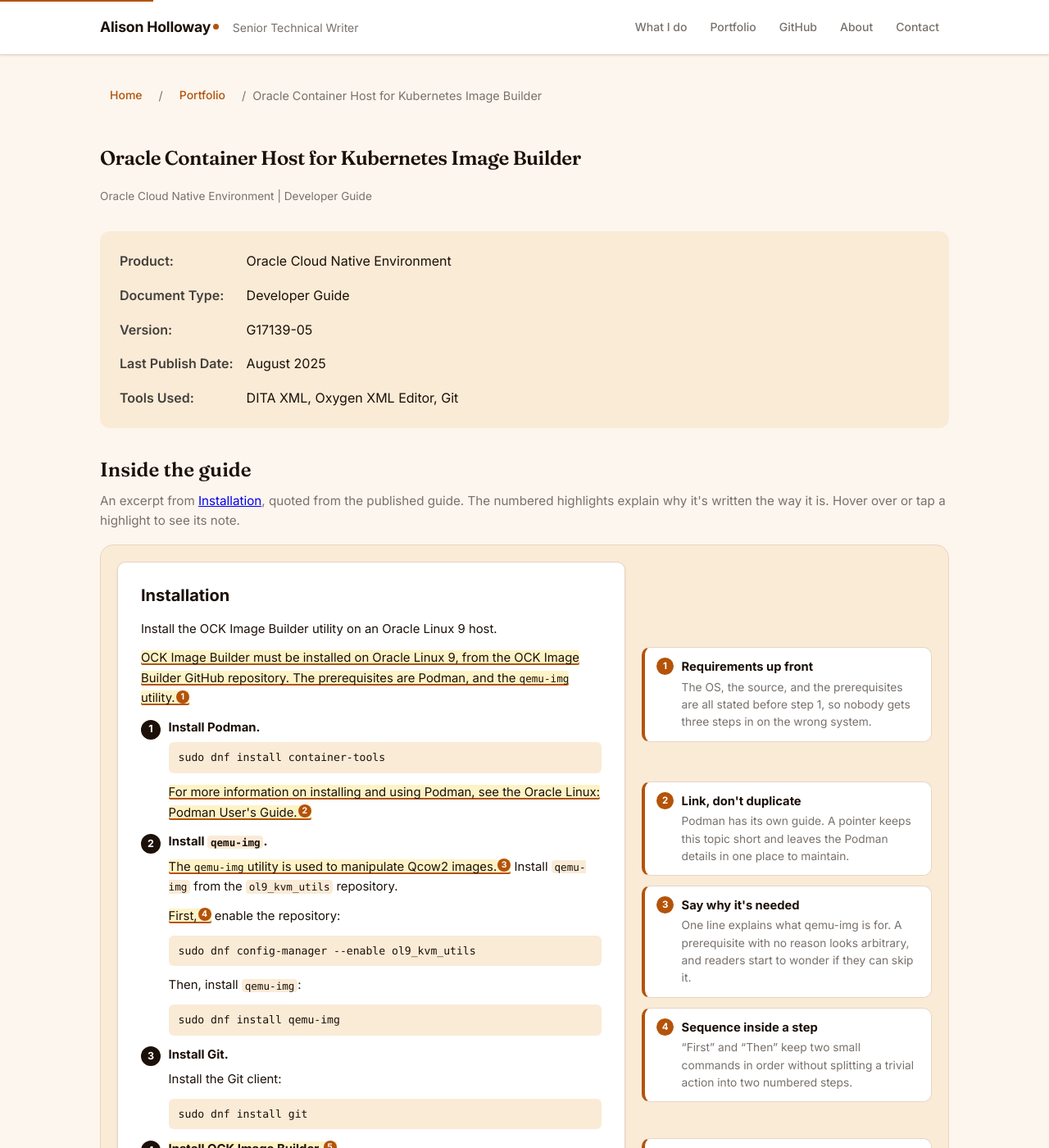
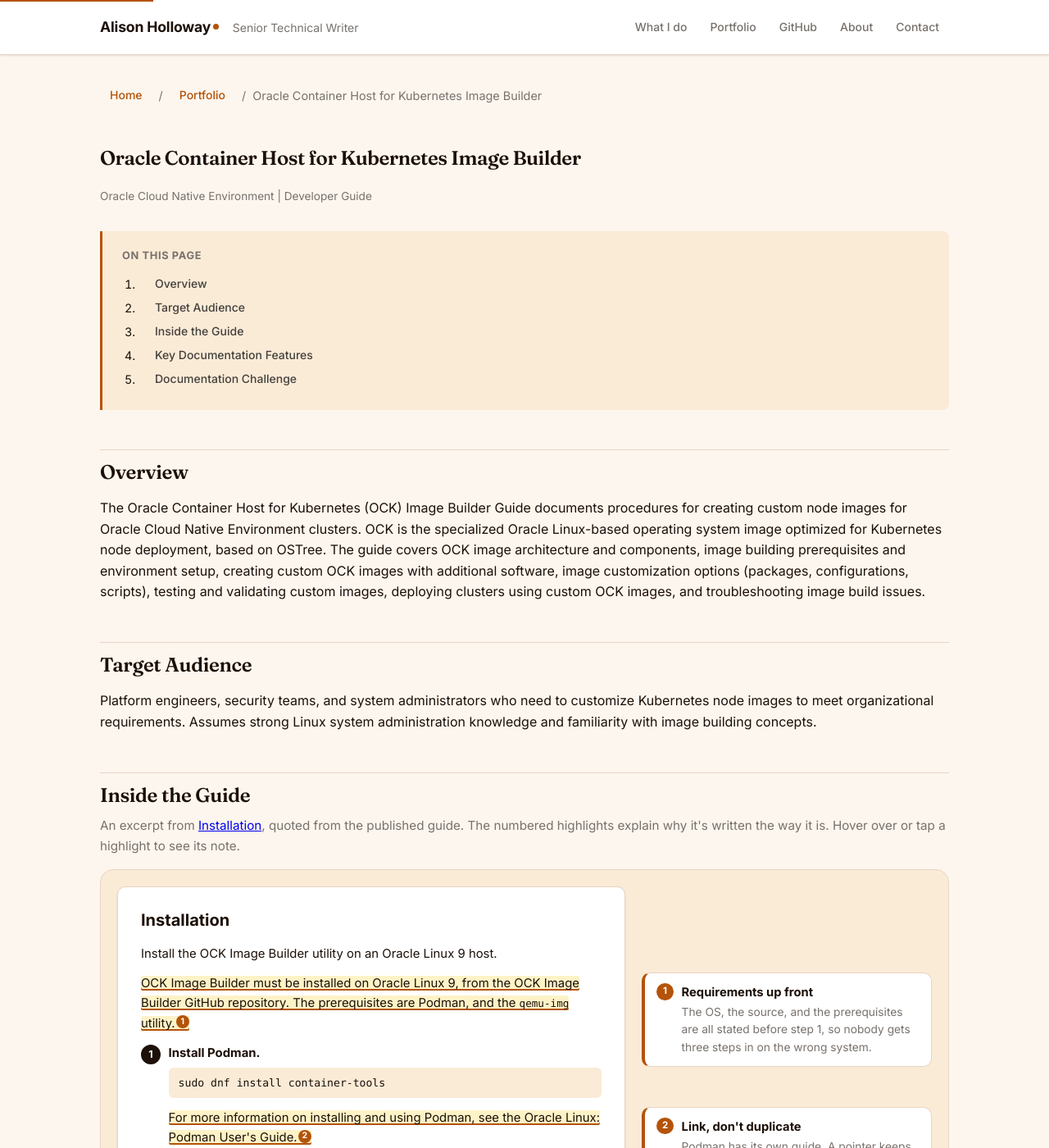
Before and after one commit to alison-holloway/alison-holloway.github.io, a Jekyll site: the page built from _portfolio/ocne2_ock_image_builder.md, in a window 1280 px wide and 1400 px high. Shown: the whole window at 82% size. Built offline with Jekyll 4.4.1, drawn with Linux system fonts in a browser that asks for light colours; some of the changed text lies outside the part shown.

Commit message:
Reorder portfolio item pages and move details to the bottom
- Table of contents now comes first, under the title.
- The "Inside the Guide" excerpt is placed inside the content, after
  the Target Audience section (or Overview), so it appears in the
  table of contents. Heading capitalisation matches the others.
- The details banner (product, type, version, date, tools) moves to
  the bottom of the page and now holds the View PDF and View Online
  buttons, which share the primary button style.
- Content-area list and heading styles skip the excerpt so its steps
  and notes keep their own spacing.

Co-Authored-By: Claude Opus 5.5 <noreply@anthropic.com>

```diff
--- a/_data/excerpts.yml
+++ b/_data/excerpts.yml
@@ -1,4 +1,4 @@
-# Annotated excerpts shown on portfolio item pages ("Inside the guide").
+# Annotated excerpts shown on portfolio item pages ("Inside the Guide").
 #
 # Keyed by the portfolio file name (page.slug), for example ocne2_quickstart.
 # Rendered by _includes/annotated-excerpt.html; behaviour in
--- a/_includes/annotated-excerpt.html
+++ b/_includes/annotated-excerpt.html
@@ -1,12 +1,12 @@
 {%- comment -%}
-  "Inside the guide": a real excerpt from the guide with margin notes.
+  "Inside the Guide": a real excerpt from the guide with margin notes.
   Content lives in _data/excerpts.yml, keyed by page.slug.
 {%- endcomment -%}
 {%- assign ax = site.data.excerpts[page.slug] -%}
 {%- if ax -%}
 <section class="ax" data-annotated-excerpt aria-labelledby="ax-title">
   <div class="ax-intro">
-    <h2 id="ax-title">Inside the guide</h2>
+    <h2 id="ax-title">Inside the Guide</h2>
     <p>An excerpt from <a href="{{ ax.url }}">{{ ax.topic }}</a>, quoted from the published guide. The numbered highlights explain why it's written the way it is. Hover over or tap a highlight to see its note.</p>
   </div>
   <div class="ax-layout">
--- a/_layouts/portfolio_item.html
+++ b/_layouts/portfolio_item.html
@@ -22,41 +22,57 @@ layout: default
     </p>
   </div>
 
-  <div class="portfolio-details">
-    <dl>
-      <dt>Product:</dt>
-      <dd>{{ page.product }}</dd>
-
-      <dt>Document Type:</dt>
-      <dd>{{ page.doc_type }}</dd>
-
-      {% if page.version %}
-      <dt>Version:</dt>
-      <dd>{{ page.version }}</dd>
-      {% endif %}
-
-      {% if page.date_completed %}
-      <dt>Last Publish Date:</dt>
-      <dd>{{ page.date_completed | date: "%B %Y" }}</dd>
-      {% endif %}
-
-      {% if page.tools %}
-      <dt>Tools Used:</dt>
-      <dd>{{ page.tools | join: ", " }}</dd>
-      {% endif %}
-    </dl>
-  </div>
-
-  {% include annotated-excerpt.html %}
-
   <nav class="toc" id="toc" aria-label="Table of contents" style="display:none">
     <div class="toc-title">On this page</div>
     <ol id="toc-list"></ol>
   </nav>
 
+  {%- comment -%}
+    The page content, with the "Inside the Guide" excerpt (if this page has
+    one in _data/excerpts.yml) inserted after the Target Audience section, or
+    after Overview when there's no Target Audience.
+  {%- endcomment -%}
+  {%- assign ax_entry = site.data.excerpts[page.slug] -%}
   <div class="portfolio-content">
+    {%- if ax_entry -%}
+      {%- capture ax_html -%}{% include annotated-excerpt.html %}{%- endcapture -%}
+      {%- assign ax_anchor = '>Target Audience</h2>' -%}
+      {%- unless content contains ax_anchor -%}{%- assign ax_anchor = '>Overview</h2>' -%}{%- endunless -%}
+      {%- assign ax_parts = content | split: '<h2' -%}
+      {%- assign ax_done = false -%}
+      {%- for part in ax_parts -%}
+        {%- unless forloop.first -%}<h2{%- endunless -%}{{ part }}
+        {%- if ax_done == false and part contains ax_anchor -%}{{ ax_html }}{%- assign ax_done = true -%}{%- endif -%}
+      {%- endfor -%}
+      {%- unless ax_done -%}{{ ax_html }}{%- endunless -%}
+    {%- else -%}
       {{ content }}
+    {%- endif -%}
   </div>
+
+  <aside class="portfolio-details" aria-label="Document details">
+    <dl>
+      <dt>Product</dt>
+      <dd>{{ page.product }}</dd>
+
+      <dt>Document Type</dt>
+      <dd>{{ page.doc_type }}</dd>
+
+      {% if page.version %}
+      <dt>Version</dt>
+      <dd>{{ page.version }}</dd>
+      {% endif %}
+
+      {% if page.date_completed %}
+      <dt>Last Publish Date</dt>
+      <dd>{{ page.date_completed | date: "%B %Y" }}</dd>
+      {% endif %}
+
+      {% if page.tools %}
+      <dt>Tools Used</dt>
+      <dd>{{ page.tools | join: ", " }}</dd>
+      {% endif %}
+    </dl>
 
     {% if page.pdf_url or page.doc_url %}
     <div class="portfolio-links">
@@ -64,10 +80,11 @@ layout: default
         <a href="{{ page.pdf_url }}" class="btn" target="_blank">View PDF</a>
       {% endif %}
       {% if page.doc_url %}
-      <a href="{{ page.doc_url }}" class="btn btn-secondary" target="_blank">View Online</a>
+        <a href="{{ page.doc_url }}" class="btn" target="_blank">View Online</a>
       {% endif %}
     </div>
     {% endif %}
+  </aside>
 
   <div class="portfolio-back">
     {% if page.section == "ai" %}
--- a/assets/css/main.css
+++ b/assets/css/main.css
@@ -852,7 +852,7 @@ main ol li {
   margin-bottom: 0.5rem;
 }
 
-.portfolio-content h4,
+.portfolio-content h4:not(.ax *),
 .portfolio-content h5,
 .portfolio-content h6 {
   margin-top: 1.5rem;
@@ -1053,31 +1053,38 @@ main ol li {
   border-bottom: none;
 }
 
-.portfolio-content ul,
-.portfolio-content ol {
+.portfolio-content ul:not(.ax *),
+.portfolio-content ol:not(.ax *) {
   margin-left: 2.5rem;
   margin-top: 1rem;
   margin-bottom: 1.5rem;
 }
 
-.portfolio-content ul li,
-.portfolio-content ol li {
+.portfolio-content li:not(.ax *) {
   margin-bottom: 0.75rem;
   padding-left: 0.5rem;
 }
 
 .portfolio-details {
+  display: grid;
+  grid-template-columns: minmax(0, 1fr) auto;
+  gap: 1.25rem 2rem;
+  align-items: center;
+  margin-top: 3rem;
+  padding: 1.5rem;
   background: var(--bg-light);
-  padding: 1.5rem;
+  border: 1px solid var(--border-color);
   border-radius: 12px;
-  margin-bottom: 2rem;
 }
 
 .portfolio-details dl {
   display: grid;
   grid-template-columns: auto 1fr;
-  gap: 1rem;
-}
+  gap: 0.6rem 1.25rem;
+  margin: 0;
+}
+
+.portfolio-details dd { margin: 0; }
 
 .portfolio-details dt {
   font-weight: 600;
@@ -1089,8 +1096,12 @@ main ol li {
 }
 
 .portfolio-links {
-  margin-top: 2rem;
-}
+  display: flex;
+  flex-direction: column;
+  gap: 0.6rem;
+}
+
+.portfolio-links .btn { margin: 0; text-align: center; }
 
 /* Buttons */
 .btn {
@@ -2265,7 +2276,8 @@ footer a:hover {
   margin: 0 0 2.5rem;
 }
 
-.ax-intro h2 { margin: 0 0 0.4rem; }
+.ax { margin-top: 0; }
+.ax-intro h2 { margin-bottom: 0.4rem; }
 .ax-intro p { margin: 0 0 1rem; color: var(--text-light); font-size: 0.95rem; }
 
 .ax-layout {
@@ -2295,6 +2307,7 @@ footer a:hover {
 }
 
 .ax-doc h4 { margin: 0 0 0.75rem; font-size: 1.25rem; color: var(--primary-color); }
+.ax-doc * + h4 { margin-top: 1.5rem; }
 .ax-doc p { margin: 0 0 0.7rem; }
 .ax-doc ul { margin: 0 0 0.7rem; padding-left: 1.25rem; }
 .ax-doc ul li { margin-bottom: 0.3rem; }
@@ -2788,9 +2801,21 @@ footer a:hover {
     font-size: 0.85rem;
   }
 
+  .portfolio-details {
+    grid-template-columns: 1fr;
+  }
+
   .portfolio-details dl {
     grid-template-columns: 1fr;
-  }
+    gap: 0;
+  }
+
+  .portfolio-links {
+    flex-direction: row;
+    flex-wrap: wrap;
+  }
+
+  .portfolio-links .btn { flex: 1 1 10rem; }
 
   .portfolio-details dt {
     margin-bottom: 0.25rem;
--- a/assets/js/annotated-excerpt.js
+++ b/assets/js/annotated-excerpt.js
@@ -1,5 +1,5 @@
 /*
- * Annotated excerpt: "Inside the guide" on portfolio item pages.
+ * Annotated excerpt: "Inside the Guide" on portfolio item pages.
  *
  * The excerpt and notes are rendered by Jekyll (_includes/annotated-excerpt.html)
  * and read fine without JS: numbered highlights in the text, numbered notes
--- a/assets/js/reveal.js
+++ b/assets/js/reveal.js
@@ -28,7 +28,7 @@
     '.ax',
     '.rd-controls',
     '.rd-panel',
-    '.portfolio-links',
+    '.portfolio-details',
     '.about-content > h2',
     '.portfolio-content > h2',
     '.portfolio-content > table'
```
Also changed, not shown: CLAUDE.md (+1 -1 lines), README.md. Lines whose indentation alone changed are shown as unchanged.
